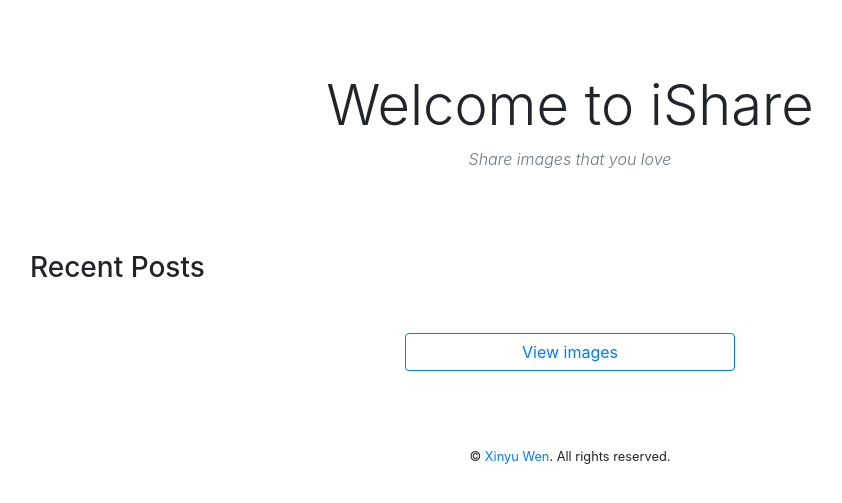
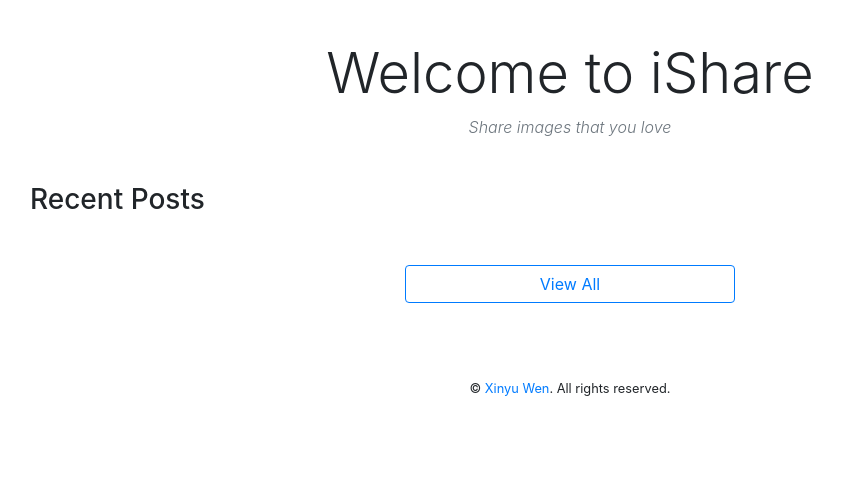
Before and after one commit to xinyuwen101/django_image, a Django app: page / in a window 1280 px wide. Shown: the part 57-560 px from the top of the page, without its empty margins (70-912 px from the left). Run offline with Django 3.2, Linux system fonts and the light colour scheme; data that the repository does not hold is empty; some libraries are stand-ins or nearby versions.

Commit message:
Update dashboard.html

```diff
--- a/templates/image/accounts/dashboard.html
+++ b/templates/image/accounts/dashboard.html
@@ -3,13 +3,13 @@
 {% load thumbnail %}
 {% block content %}
 
-<div class="container my-4">
-  <div class="text-center py-5">
+<div class="container my-3">
+  <div class="text-center py-4">
     <h1 class="display-4">Welcome to iShare</h1>
     <p class="font-italic font-weight-light text-secondary">Share images that you love</p>
   </div>
 
-  <div class="mt-3">
+  <div class='mt-1'>
     <div class="container">
       <h3 class='mb-5'>Recent Posts</h3>
       <div class="row">
@@ -34,7 +34,7 @@
 
       <div class="col-md-4 mx-auto">
         <a class="btn btn-outline-primary btn-block" href="{% url 'images:image_list' %}"
-          >View images</a>
+          >View All</a>
       </div>
     </div>
     {% endblock %}
```
